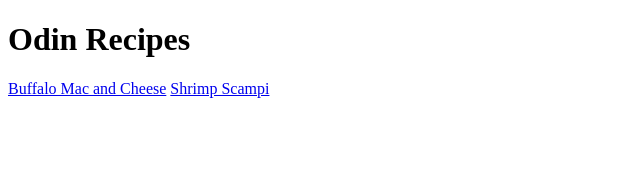
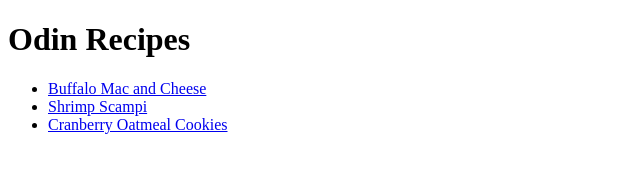
Before and after one commit to gibsonjam/odin-recipes, a plain HTML site: page index.html in a window 1280 px wide. Shown: the whole page, without its empty margins (0-640 px from the left). Drawn offline with Linux system fonts and the light colour scheme.

Commit message:
appended to add coc.html
also I put all links in a list so they look a bit nicer.

```diff
--- a/index.html
+++ b/index.html
@@ -6,7 +6,11 @@
 </head>
 <body>
     <h1>Odin Recipes</h1>
-    <a href="recipes/bmc.html">Buffalo Mac and Cheese</a>
-    <a href="recipes/scampi.html">Shrimp Scampi</a>
+    <ul>
+        <li><a href="recipes/bmc.html">Buffalo Mac and Cheese</a></li>
+        <li><a href="recipes/scampi.html">Shrimp Scampi</a></li>
+        <li><a href="recipes/coc.html">Cranberry Oatmeal Cookies</a></li>
+    </ul>
+
 </body>
 </html>
```
